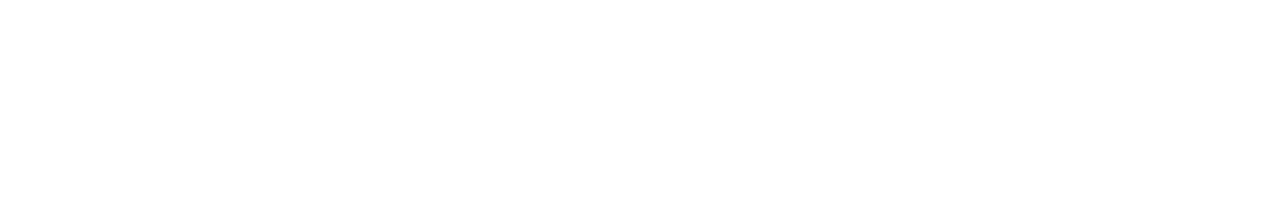
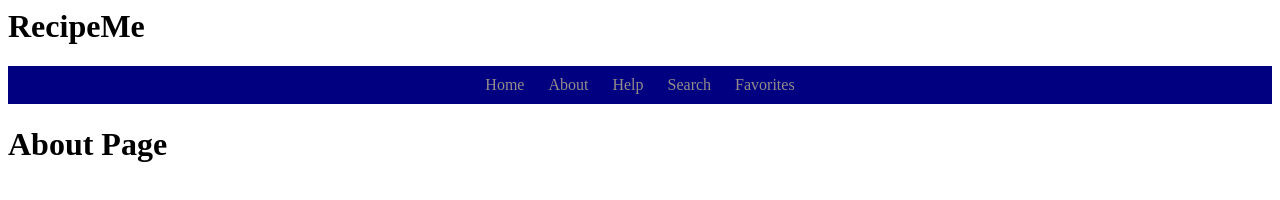
Before and after one commit to jbconway/INST377FinalProject, a plain HTML site: page AboutPage.html in a window 1280 px wide. Drawn offline with Linux system fonts and the light colour scheme.

Commit message:
website skeleton

```diff
--- a/AboutPage.html
+++ b/AboutPage.html
@@ -0,0 +1,27 @@
+<!-- About Page -->
+<html>
+    <head>
+      <title>RecipeMe</title>
+      <link rel="stylesheet" href="INST377Final-style.css" />
+    </head>
+
+    <body>
+        <!-- Header Section -->
+        <header id="main-header">
+            <h1>RecipeMe</h1>
+        </header>
+      <!-- Navigaiton Section -->
+      <nav id="main-nav">
+        <ul>
+          <li><a href="HomePage.html">Home</a></li>
+          <li><a href="AboutPage.html">About</a></li>
+          <li><a href="HelpPage.html">Help</a></li>
+          <li><a href="SearchPage.html">Search</a></li>
+          <li><a href="FavoritesPage.html">Favorites</a></li>
+        </ul>
+      </nav>
+
+      <h1 id="sub-header">About Page</h1>
+
+    </body>
+</html>
```
Also changed, not shown: FavoritesPage.html (+1 -1 lines), HelpPage.html (+1 -0 lines), SearchPage.html (+1 -1 lines).
